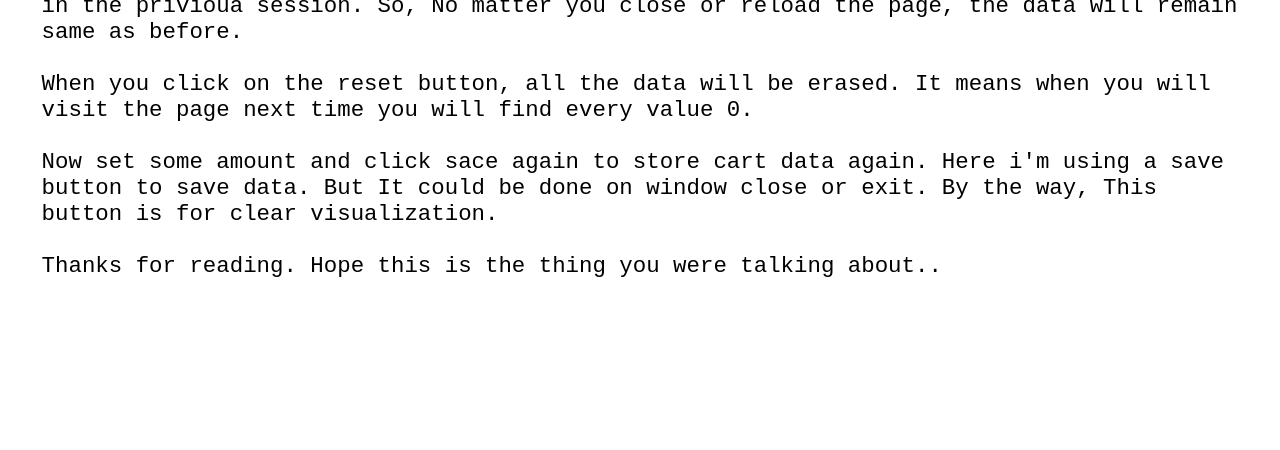
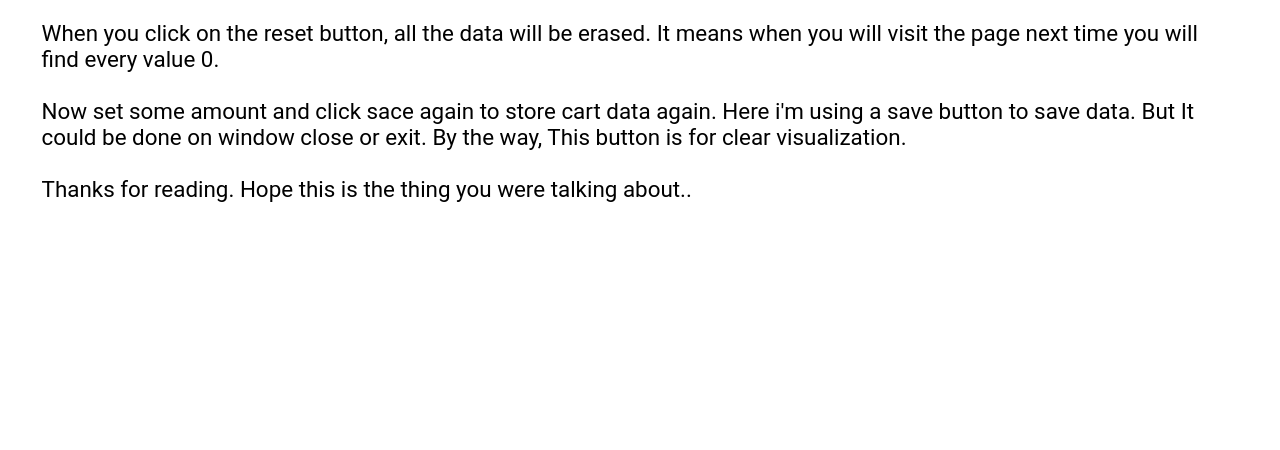
Before and after one commit to ibrahim0891/save-data, a plain HTML site: page index.html in a window 1280 px wide. Shown: the part 350-800 px from the top of the page. Drawn offline with Linux system fonts and the light colour scheme.

Commit message:
added embedded font

```diff
--- a/style.css
+++ b/style.css
@@ -1,6 +1,7 @@
-
+@import url('https://fonts.googleapis.com/css2?family=Balsamiq+Sans:wght@400;700&display=swap');
 *{
     box-sizing: border-box;
+    font-family: roboto, 'Balsamiq Sans';
 }
 body{
     max-width: 510px;
@@ -48,7 +49,7 @@ button,span{
     text-align: left;
     font-size: 1.4rem;
     font-weight: 400;
-    font-family: monospace;
+    font-family:  ;
 }
 #doc h3{
     display:flex;
```
